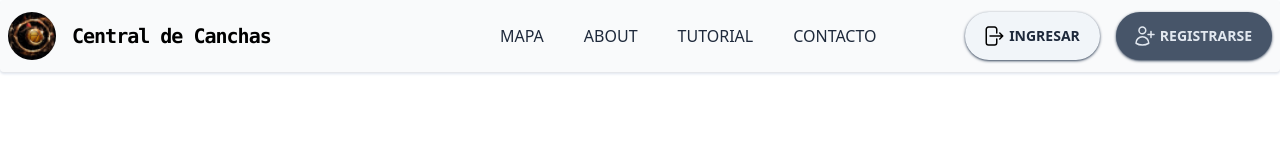
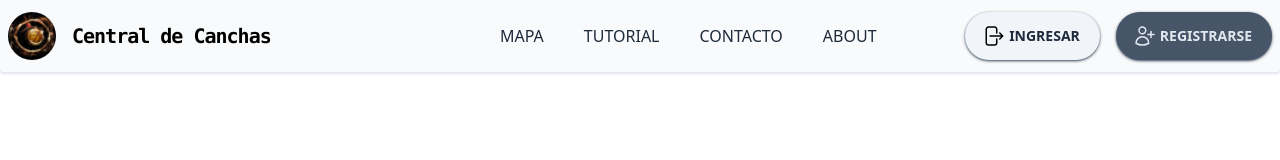
Before and after one commit to kevinlink123/central-de-canchas, a Next.js app: page / in a window 1280 px wide. Shown: the top 160 px of the page. Built offline with nearby package versions, Linux system fonts and the light colour scheme; no server answers.

Commit message:
fix(navbar): Corrected links orden un the navbar

```diff
--- a/components/NavBar.tsx
+++ b/components/NavBar.tsx
@@ -42,11 +42,6 @@ export default function NavBar() {
                             </Link>
                         </li>
                         <li onClick={toggleNavbar}>
-                            <Link href='/about'>
-                                <div className={'cursor-pointer w-1/2 lg:w-auto m-auto my-1 lg:my-0 px-5 py-1 text-slate-800 hover:text-slate-400 transition-all ' + (currentPage.pathname === '/about' ? "border rounded-2xl bg-slate-300 hover:text-slate-600" : "")}>ABOUT</div>
-                            </Link>
-                        </li>
-                        <li onClick={toggleNavbar}>
                             <Link href='/tutorial'>
                                 <div className={'cursor-pointer w-1/2 lg:w-auto m-auto my-1 lg:my-0 px-5 py-1 text-slate-800 hover:text-slate-400 transition-all ' + (currentPage.pathname === '/proximamente' ? "border rounded-2xl bg-slate-300 hover:text-slate-600" : "")}>TUTORIAL</div>
                             </Link>
@@ -54,6 +49,11 @@ export default function NavBar() {
                         <li onClick={toggleNavbar}>
                             <Link href='/contacto'>
                                 <div className={'cursor-pointer w-1/2 lg:w-auto m-auto my-1 lg:my-0 px-5 py-1 text-slate-800 hover:text-slate-400 transition-all ' + (currentPage.pathname === '/contacto' ? "border rounded-2xl bg-slate-300 hover:text-slate-600" : "")}>CONTACTO</div>
+                            </Link>
+                        </li>
+                        <li onClick={toggleNavbar}>
+                            <Link href='/about'>
+                                <div className={'cursor-pointer w-1/2 lg:w-auto m-auto my-1 lg:my-0 px-5 py-1 text-slate-800 hover:text-slate-400 transition-all ' + (currentPage.pathname === '/about' ? "border rounded-2xl bg-slate-300 hover:text-slate-600" : "")}>ABOUT</div>
                             </Link>
                         </li>
                     </ul>
```
